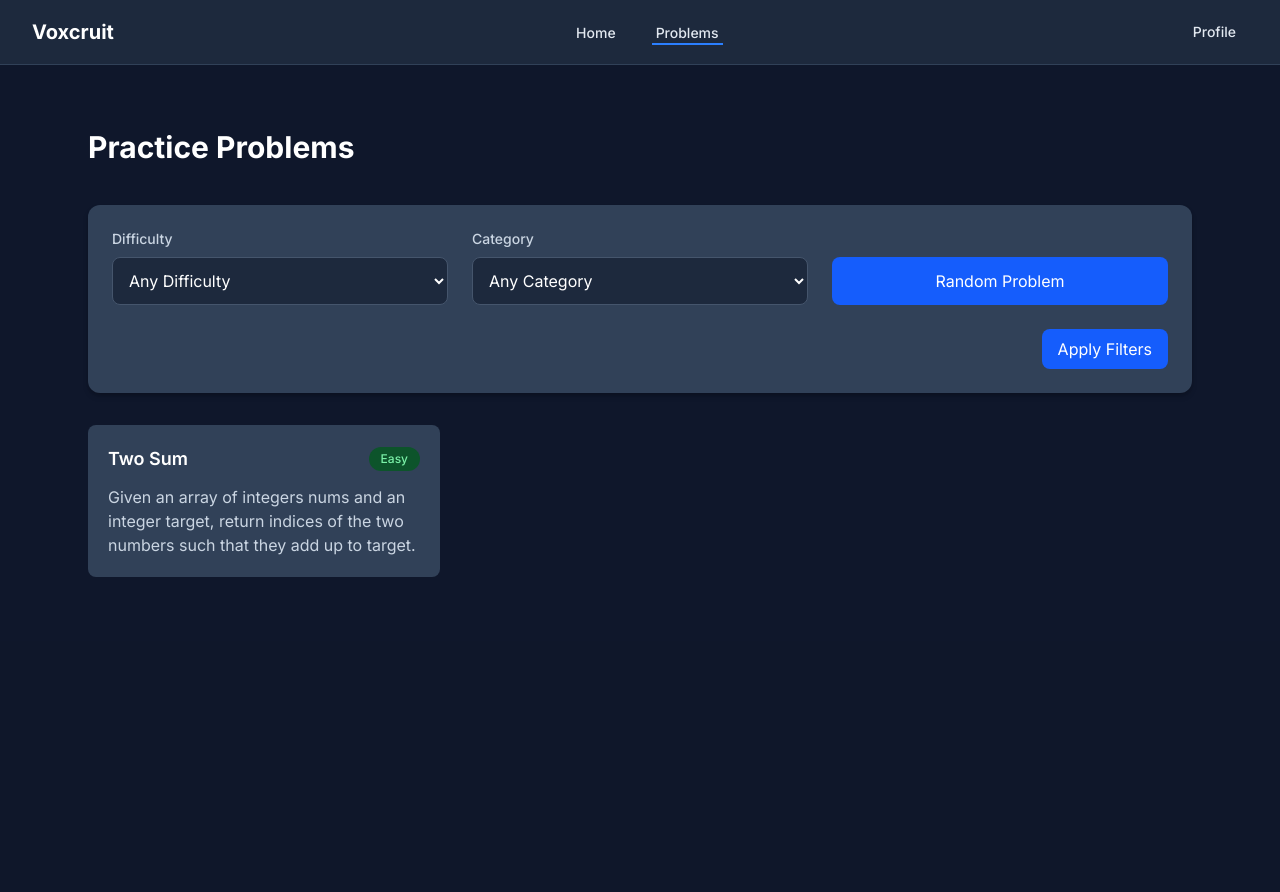
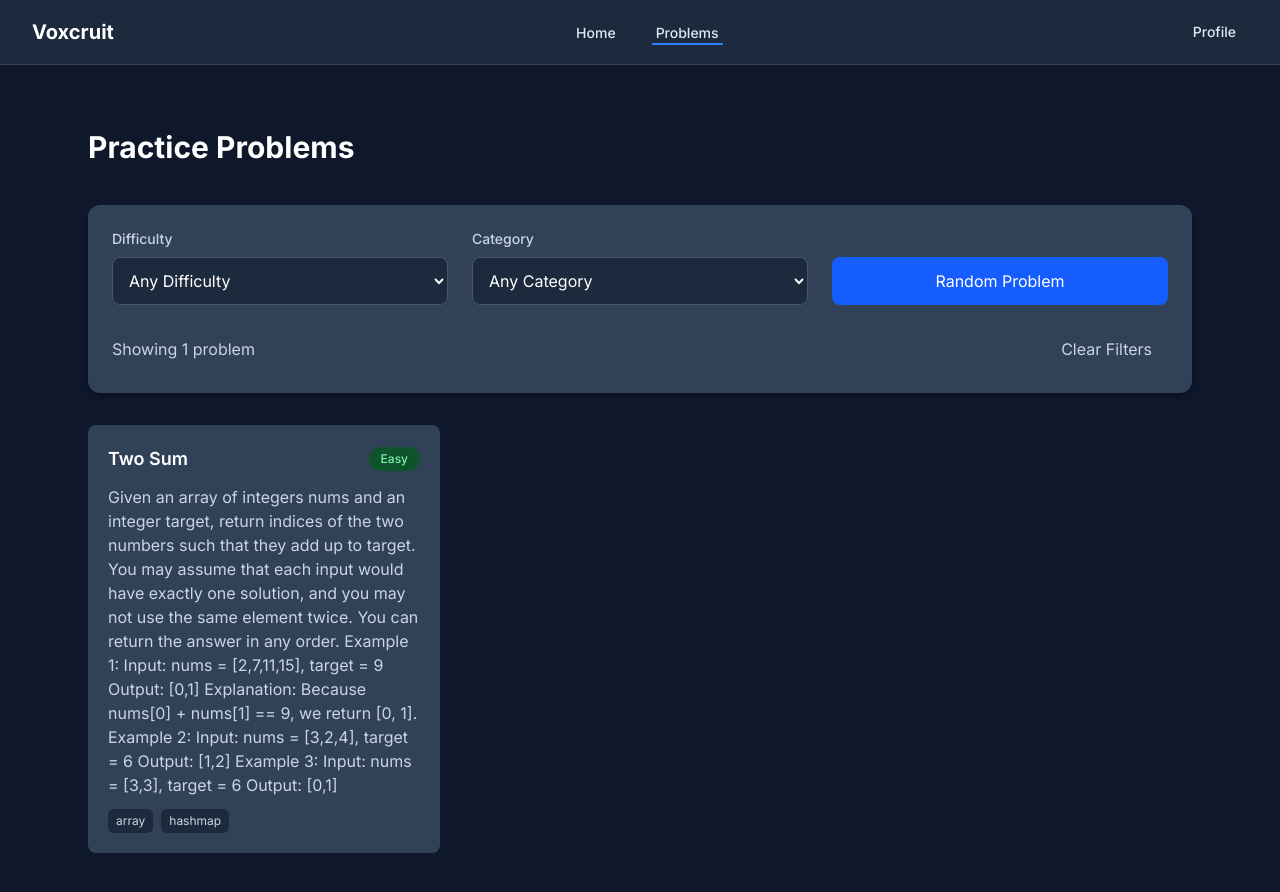
Before and after one commit to hanyangli2/voxcruit, a Next.js app: page /problems in a window 1280 px wide. Shown: the top 892 px of the page. Before the commit the page ends 800 px from the top, so only its background shows below. Built offline with nearby package versions, Linux system fonts and the light colour scheme.

Commit message:
filtering + question pool

```diff
--- a/src/app/interview/[problemId]/page.tsx
+++ b/src/app/interview/[problemId]/page.tsx
@@ -4,37 +4,7 @@
 import { useParams, useSearchParams } from 'next/navigation'
 import CodeEditor from '@/components/CodeEditor'
 import { XMarkIcon, ArrowPathIcon, PlayIcon } from '@heroicons/react/24/outline'
-
-// This would come from an API in a real app
-const problemData = {
-  'two-sum': {
-    title: 'Two Sum',
-    difficulty: 'Easy',
-    description: `Given an array of integers nums and an integer target, return indices of the two numbers such that they add up to target.
-
-You may assume that each input would have exactly one solution, and you may not use the same element twice.
-
-You can return the answer in any order.
-
-Example 1:
-Input: nums = [2,7,11,15], target = 9
-Output: [0,1]
-Explanation: Because nums[0] + nums[1] == 9, we return [0, 1].
-
-Example 2:
-Input: nums = [3,2,4], target = 6
-Output: [1,2]
-
-Example 3:
-Input: nums = [3,3], target = 6
-Output: [0,1]`,
-    starterCode: `function twoSum(nums, target) {
-    // Your code here
-}`,
-    language: 'javascript'
-  },
-  // Add more problems here
-}
+import { getProblemById } from '@/data/problems'
 
 interface Message {
   role: 'user' | 'assistant'
@@ -52,7 +22,7 @@
   const [isRunning, setIsRunning] = useState(false)
   const [showInterviewer, setShowInterviewer] = useState(true)
 
-  const problem = problemData[problemId as keyof typeof problemData]
+  const problem = getProblemById(problemId)
 
   // Initialize code editor with starter code
   useEffect(() => {
--- a/src/app/problems/page.tsx
+++ b/src/app/problems/page.tsx
@@ -1,62 +1,113 @@
 'use client'
 
-import { useState } from 'react'
+import { useState, useMemo } from 'react'
 import Link from 'next/link'
+import { problems, Problem } from '@/data/problems'
+
+type Difficulty = 'Easy' | 'Medium' | 'Hard' | ''
 
 export default function ProblemsPage() {
+  const [selectedDifficulty, setSelectedDifficulty] = useState<Difficulty>('')
+  const [selectedTag, setSelectedTag] = useState('')
+
+  // Get unique tags from all problems
+  const availableTags = useMemo(() => {
+    const tags = new Set<string>()
+    problems.forEach(problem => {
+      problem.tags.forEach(tag => tags.add(tag))
+    })
+    return Array.from(tags).sort()
+  }, [])
+
+  // Filter problems based on selected filters
+  const filteredProblems = useMemo(() => {
+    return problems.filter(problem => {
+      const matchesDifficulty = !selectedDifficulty || problem.difficulty === selectedDifficulty
+      const matchesTag = !selectedTag || problem.tags.includes(selectedTag)
+      return matchesDifficulty && matchesTag
+    })
+  }, [selectedDifficulty, selectedTag])
+
+  // Handle random problem selection
+  const handleRandomProblem = () => {
+    const randomIndex = Math.floor(Math.random() * filteredProblems.length)
+    const randomProblem = filteredProblems[randomIndex]
+    if (randomProblem) {
+      window.location.href = `/setup?problem=${randomProblem.id}`
+    }
+  }
+
   return (
     <main className="py-16 bg-slate-900">
       <div className="max-w-6xl mx-auto px-6">
         <h1 className="text-3xl font-bold mb-10 text-white">Practice Problems</h1>
 
-        {/* Problem Filter Section - Moved from home page */}
+        {/* Problem Filter Section */}
         <div className="bg-slate-700 rounded-xl shadow-md shadow-black/20 p-6 mb-8">
           <div className="grid grid-cols-1 md:grid-cols-3 gap-6 mb-6">
             {/* Difficulty Filter */}
             <div>
               <label className="block text-sm font-medium text-slate-300 mb-2">Difficulty</label>
-              <select className="w-full p-3 border border-slate-600 bg-slate-800 text-white rounded-lg focus:ring-2 focus:ring-blue-500 focus:border-blue-500">
+              <select
+                className="w-full p-3 border border-slate-600 bg-slate-800 text-white rounded-lg focus:ring-2 focus:ring-blue-500 focus:border-blue-500"
+                value={selectedDifficulty}
+                onChange={(e) => setSelectedDifficulty(e.target.value as Difficulty)}
+              >
                 <option value="">Any Difficulty</option>
-                <option value="easy">Easy</option>
-                <option value="medium">Medium</option>
-                <option value="hard">Hard</option>
+                <option value="Easy">Easy</option>
+                <option value="Medium">Medium</option>
+                <option value="Hard">Hard</option>
               </select>
             </div>
 
             {/* Category Filter */}
             <div>
               <label className="block text-sm font-medium text-slate-300 mb-2">Category</label>
-              <select className="w-full p-3 border border-slate-600 bg-slate-800 text-white rounded-lg focus:ring-2 focus:ring-blue-500 focus:border-blue-500">
+              <select
+                className="w-full p-3 border border-slate-600 bg-slate-800 text-white rounded-lg focus:ring-2 focus:ring-blue-500 focus:border-blue-500"
+                value={selectedTag}
+                onChange={(e) => setSelectedTag(e.target.value)}
+              >
                 <option value="">Any Category</option>
-                <option value="array">Arrays</option>
-                <option value="string">Strings</option>
-                <option value="hashmap">Hash Maps</option>
-                <option value="linkedlist">Linked Lists</option>
-                <option value="tree">Trees</option>
-                <option value="graph">Graphs</option>
-                <option value="dp">Dynamic Programming</option>
-                <option value="slidingwindow">Sliding Window</option>
+                {availableTags.map(tag => (
+                  <option key={tag} value={tag}>
+                    {tag.charAt(0).toUpperCase() + tag.slice(1)}
+                  </option>
+                ))}
               </select>
             </div>
 
             {/* Random Problem Button */}
             <div className="flex items-end">
-              <button className="w-full p-3 bg-blue-600 text-white rounded-lg hover:bg-blue-700 transition-colors">
+              <button
+                onClick={handleRandomProblem}
+                className="w-full p-3 bg-blue-600 text-white rounded-lg hover:bg-blue-700 transition-colors"
+              >
                 Random Problem
               </button>
             </div>
           </div>
 
-          <div className="flex justify-end">
-            <button className="px-4 py-2 bg-blue-600 text-white rounded-lg hover:bg-blue-700 transition-colors">
-              Apply Filters
+          {/* Results count */}
+          <div className="flex justify-between items-center">
+            <span className="text-slate-300">
+              Showing {filteredProblems.length} problem{filteredProblems.length !== 1 ? 's' : ''}
+            </span>
+            <button
+              onClick={() => {
+                setSelectedDifficulty('')
+                setSelectedTag('')
+              }}
+              className="px-4 py-2 text-slate-300 hover:text-white transition-colors"
+            >
+              Clear Filters
             </button>
           </div>
         </div>
 
         {/* Problems Grid */}
         <div className="grid grid-cols-1 md:grid-cols-2 lg:grid-cols-3 gap-6">
-          {problems.map((problem) => (
+          {filteredProblems.map((problem) => (
             <Link
               key={problem.id}
               href={`/setup?problem=${problem.id}`}
@@ -72,22 +123,30 @@
                   {problem.difficulty}
                 </span>
               </div>
-              <p className="text-slate-300">{problem.description}</p>
+              <p className="text-slate-300 mb-3">{problem.description}</p>
+              <div className="flex flex-wrap gap-2">
+                {problem.tags.map(tag => (
+                  <span
+                    key={tag}
+                    className="px-2 py-1 bg-slate-800 text-slate-300 rounded-md text-xs"
+                  >
+                    {tag}
+                  </span>
+                ))}
+              </div>
             </Link>
           ))}
         </div>
+
+        {/* No results message */}
+        {filteredProblems.length === 0 && (
+          <div className="text-center py-12">
+            <p className="text-slate-300 text-lg">
+              No problems found with the selected filters.
+            </p>
+          </div>
+        )}
       </div>
     </main>
   )
 }
-
-// Sample problems data (this would come from your database/API)
-const problems = [
-  {
-    id: 'two-sum',
-    title: 'Two Sum',
-    difficulty: 'Easy',
-    description: 'Given an array of integers nums and an integer target, return indices of the two numbers such that they add up to target.'
-  },
-  // ... other problems
-]
--- /dev/null
+++ b/src/data/problems.ts
@@ -0,0 +1,46 @@
+export interface Problem {
+  id: string
+  title: string
+  difficulty: 'Easy' | 'Medium' | 'Hard'
+  tags: string[]
+  description: string
+  starterCode: string
+  language: string
+}
+
+export const problems: Problem[] = [
+  {
+    id: 'two-sum',
+    title: 'Two Sum',
+    difficulty: 'Easy',
+    tags: ['array', 'hashmap'],
+    description: `Given an array of integers nums and an integer target, return indices of the two numbers such that they add up to target.
+
+You may assume that each input would have exactly one solution, and you may not use the same element twice.
+
+You can return the answer in any order.
+
+Example 1:
+Input: nums = [2,7,11,15], target = 9
+Output: [0,1]
+Explanation: Because nums[0] + nums[1] == 9, we return [0, 1].
+
+Example 2:
+Input: nums = [3,2,4], target = 6
+Output: [1,2]
+
+Example 3:
+Input: nums = [3,3], target = 6
+Output: [0,1]`,
+    starterCode: `function twoSum(nums, target) {
+    // Your code here
+}`,
+    language: 'javascript'
+  },
+  // ... add all other problems here
+]
+
+// Helper function to get problem by ID
+export function getProblemById(id: string): Problem | undefined {
+  return problems.find(p => p.id === id)
+}
```
